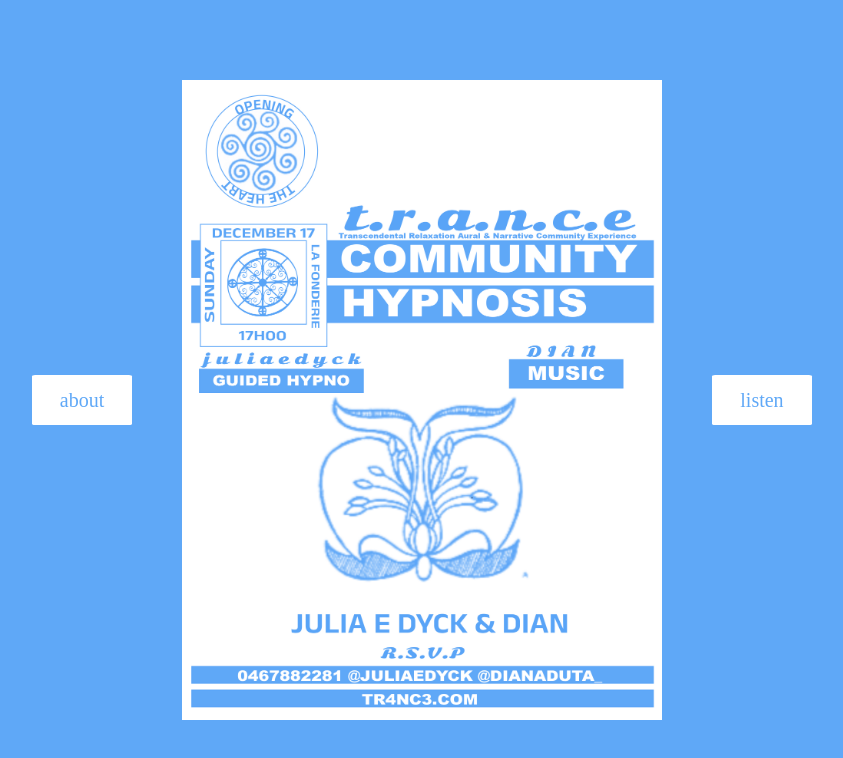
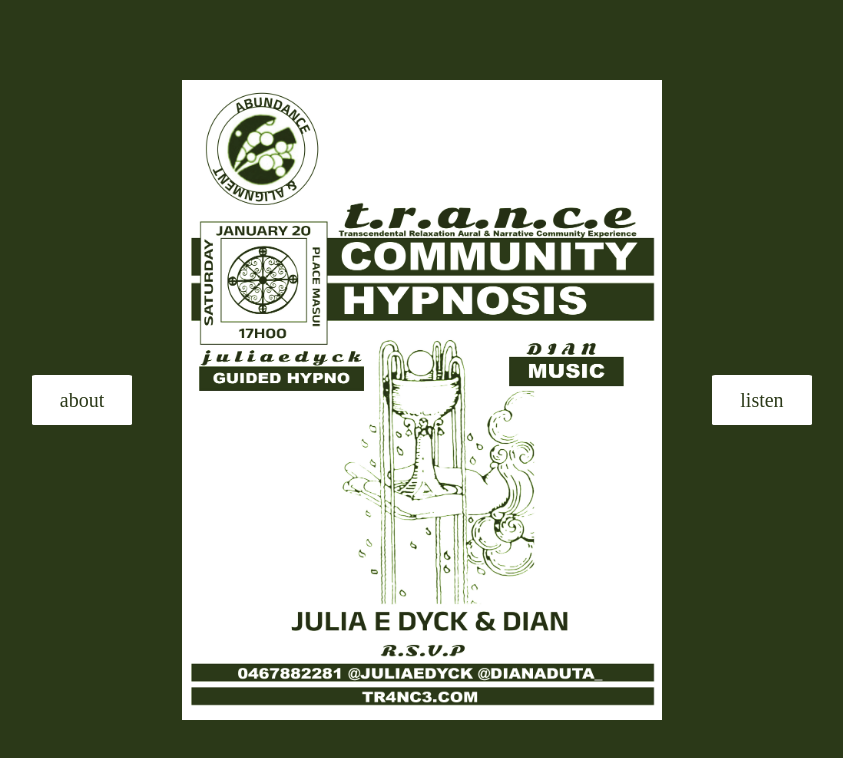
Before and after one commit to juliaedyck/trance, a React (Create React App) app in the folder trance/: page / in a window 1280 px wide. Shown: the top 758 px of the page, without its empty margins (218-1061 px from the left). Built offline with nearby package versions, Linux system fonts and the light colour scheme; a web font is replaced by a local one.

Commit message:
update poster

```diff
--- a/trance/src/components/GlobalStyles.js
+++ b/trance/src/components/GlobalStyles.js
@@ -6,7 +6,8 @@ export default createGlobalStyle`
 :root {
  --font-heading: "Sonsie One";
 	--font-body:"Poppins";
-    --background-color: #5fa8f7;
+    --background-color:
+	#2b3918;
 	@media (min-width: 768px) {
 
       }
--- a/trance/src/components/Homepage.js
+++ b/trance/src/components/Homepage.js
@@ -1,5 +1,5 @@
 import styled from "styled-components";
-import img from "../images/hypno poster 12.23.jpg"
+import img from "../images/hypno poster 20.01.24.jpg"
 import Listen from "./Listen";
 import { NavLink } from "react-router-dom";
 
```
Also changed, not shown: trance/src/images/hypno poster 20.01.24.jpg (added).
